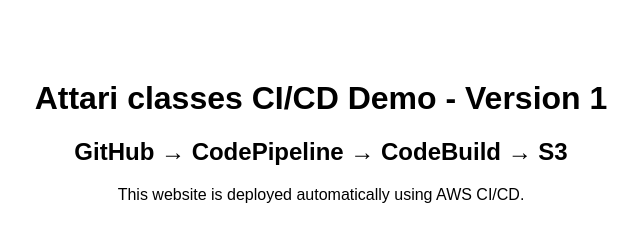
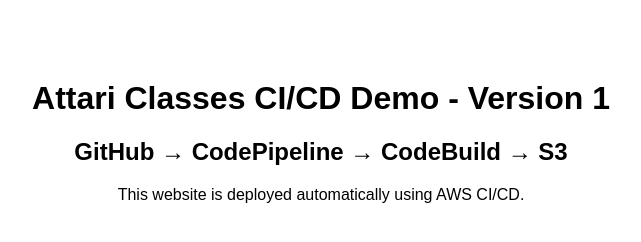
Before and after one commit to soorajjha/ci-cd-pipeline, a plain HTML site: page index.html in a window 1280 px wide. Shown: the whole page, without its empty margins (319-960 px from the left). Drawn offline with Linux system fonts and the light colour scheme.

Commit message:
Update index.html

```diff
--- a/index.html
+++ b/index.html
@@ -4,7 +4,7 @@
     <title>CI/CD Demo</title>
 </head>
 <body style="font-family: Arial; text-align: center; margin-top: 80px;">
-    <h1>Attari classes CI/CD Demo - Version 1</h1>
+    <h1>Attari Classes CI/CD Demo - Version 1</h1>
     <h2>GitHub → CodePipeline → CodeBuild → S3</h2>
     <p>This website is deployed automatically using AWS CI/CD.</p>
 </body>
```
